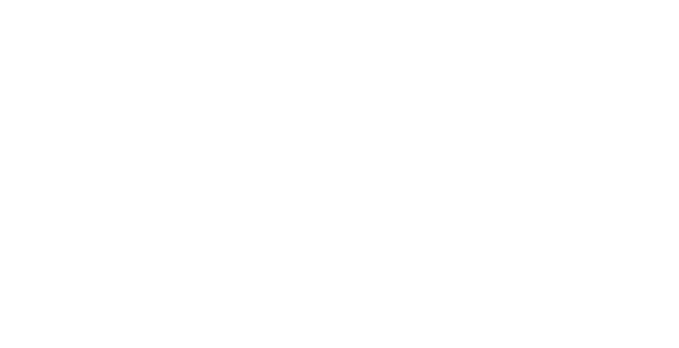
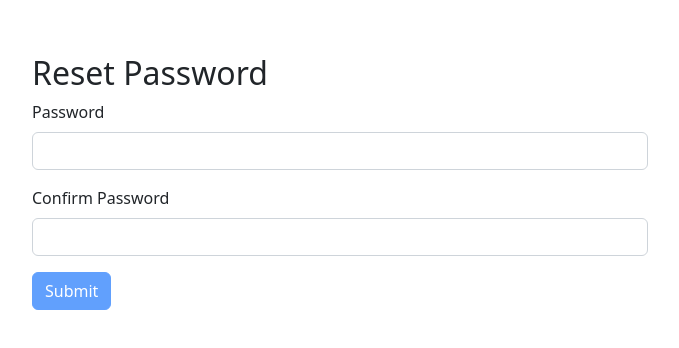
Before and after one commit to karol-wolski/KeepYourNotes, a React (Create React App) app: page /reset-password in a window 1280 px wide. Before the commit this address had no page. Shown: the part 218-566 px from the top of the page, without its empty margins (300-979 px from the left). Built offline with nearby package versions, Linux system fonts and the light colour scheme.

Commit message:
feat: Integration Remind and Reset Password Pages with BE

```diff
--- a/src/App.tsx
+++ b/src/App.tsx
@@ -42,7 +42,7 @@
           <Route path='/signup' element={!isLoggedIn ? <RegisterPage /> : <Navigate to='/' />} />
           <Route path='/activate-account' element={!isLoggedIn ? <ActivationPage /> : <Navigate to='/' />} />
           <Route path='/remindPassword' element={<RemindPasswordPage />} />
-          <Route path='/resetPassword' element={<ResetPasswordPage />} />
+          <Route path='/reset-password' element={<ResetPasswordPage />} />
         </Routes>
       </BrowserRouter>
     </AuthContext.Provider>
--- a/src/components/RemindPasswordForm/RemindPasswordForm.tsx
+++ b/src/components/RemindPasswordForm/RemindPasswordForm.tsx
@@ -1,9 +1,10 @@
 import { useState } from 'react'
+import { STATUS } from '../../constants/constants'
 import formValidation from '../../helpers/formValidation'
 import Alert, { ALERT_TYPE } from '../alert/Alert'
 
 interface IRemindPassword {
-  handleOnSubmit: (email: string) => void
+  handleOnSubmit: (email: string, cb: (status: string, msg: string) => void) => void
 }
 
 const RemindPasswordForm = ({ handleOnSubmit }: IRemindPassword) => {
@@ -16,6 +17,8 @@
     form: '',
   })
 
+  const [success, setSuccess] = useState('')
+
   const setDataOnChange = (event: React.ChangeEvent<HTMLInputElement>) => {
     setData({
       ...data,
@@ -25,11 +28,25 @@
 
   const isEmailValidate = formValidation.isEmailValidate(data.email)
 
+  const setApiMsg = (status: string, msg: string) => {
+    if (status === STATUS.SUCCESS) {
+      setErrors({
+        email: '',
+        form: '',
+      })
+      setSuccess(msg)
+    }
+    if (status === STATUS.ERROR) {
+      setErrors({ ...errors, form: msg })
+      setSuccess('')
+    }
+  }
+
   const sendData = (event: React.FormEvent) => {
     event.preventDefault()
     const { email } = data
     if (isEmailValidate.isValidate) {
-      handleOnSubmit(email)
+      handleOnSubmit(email, setApiMsg)
     } else {
       setErrors({
         ...errors,
@@ -50,6 +67,7 @@
         {errors.email && <Alert type={ALERT_TYPE.DANGER} text={errors.email} />}
       </div>
       {errors.form && <Alert type={ALERT_TYPE.DANGER} text={errors.form} />}
+      {success && <Alert type={ALERT_TYPE.SUCCESS} text={success} />}
 
       <button type='submit' className='btn btn-primary' onClick={e => sendData(e)} disabled={!isVisibleSendButton}>
         Submit
--- a/src/components/resetPasswordForm/ResetPasswordForm.tsx
+++ b/src/components/resetPasswordForm/ResetPasswordForm.tsx
@@ -3,7 +3,7 @@
 import Alert, { ALERT_TYPE } from '../alert/Alert'
 
 interface IResetPassword {
-  handleOnSubmit: (password: string) => void
+  handleOnSubmit: (password: string, cb: (msg: string) => void) => void
 }
 
 const ResetPasswordForm = ({ handleOnSubmit }: IResetPassword) => {
@@ -18,11 +18,22 @@
     form: '',
   })
 
+  const [success, setSuccess] = useState('')
+
   const setDataOnChange = (event: React.ChangeEvent<HTMLInputElement>) => {
     setData({
       ...data,
       [event.target.name]: event.target.value,
     })
+  }
+
+  const setApiMsg = (msg: string) => {
+    setErrors({
+      password: '',
+      confirmPassword: '',
+      form: '',
+    })
+    setSuccess(msg)
   }
 
   const isPasswordValidate = formValidation.isPasswordValidate(data.password)
@@ -32,7 +43,7 @@
     event.preventDefault()
     const { password } = data
     if (isPasswordValidate.isValidate && isConfirmPasswordValidate.isValidate) {
-      handleOnSubmit(password)
+      handleOnSubmit(password, setApiMsg)
     } else {
       setErrors({
         ...errors,
@@ -67,6 +78,7 @@
         {errors.confirmPassword && <Alert type={ALERT_TYPE.DANGER} text={errors.confirmPassword} />}
       </div>
       {errors.form && <Alert type={ALERT_TYPE.DANGER} text={errors.form} />}
+      {success && <Alert type={ALERT_TYPE.SUCCESS} text={success} />}
 
       <button type='submit' className='btn btn-primary' onClick={e => sendData(e)} disabled={!isVisibleSendButton}>
         Submit
--- a/src/constants/constants.ts
+++ b/src/constants/constants.ts
@@ -55,4 +55,9 @@
   },
 ]
 
-export { BG_COLORS }
+const STATUS = {
+  SUCCESS: 'SUCCESS',
+  ERROR: 'ERROR',
+}
+
+export { BG_COLORS, STATUS }
--- a/src/helpers/formValidation.ts
+++ b/src/helpers/formValidation.ts
@@ -20,7 +20,7 @@
   let isValidate = false
   let errorMsg = ''
 
-  if (password.length < 7) {
+  if (password.length < 8) {
     errorMsg = 'Password should have at least 8 characters.'
   } else if (password.length >= 16) {
     errorMsg = 'Password should have less than 16 characters.'
@@ -37,7 +37,7 @@
   let isValidate = false
   let errorMsg = ''
 
-  if (confirmPassword.length < 7) {
+  if (confirmPassword.length < 8) {
     errorMsg = 'Confirm Password should have at least 8 characters.'
   } else if (password !== confirmPassword) {
     errorMsg = 'The passwords are not identical.'
--- a/src/pages/RemindPassword.tsx
+++ b/src/pages/RemindPassword.tsx
@@ -1,9 +1,18 @@
 import RemindPasswordForm from '../components/RemindPasswordForm/RemindPasswordForm'
+import { STATUS } from '../constants/constants'
+import { asyncFetch } from '../helpers/asyncFetch'
 
 const RemindPasswordPage = () => {
-  const handleOnSubmit = (email: string) => {
-    console.log(email)
+  const handleOnSubmit = async (email: string, cb: (status: string, msg: string) => void) => {
+    asyncFetch('user/forgotPassword', 'PATCH', { email: email }).then(response => {
+      if (response.errors) {
+        cb(STATUS.ERROR, response.message)
+      } else {
+        cb(STATUS.SUCCESS, response.message)
+      }
+    })
   }
+
   return (
     <div className='d-flex justify-content-center align-items-center vh-100'>
       <div className='row w-50'>
--- a/src/pages/ResetPassword.tsx
+++ b/src/pages/ResetPassword.tsx
@@ -1,8 +1,14 @@
+import { useLocation } from 'react-router-dom'
 import ResetPasswordForm from '../components/resetPasswordForm/ResetPasswordForm'
+import { asyncFetch } from '../helpers/asyncFetch'
 
 const ResetPasswordPage = () => {
-  const handleOnSubmit = (password: string) => {
-    console.log(password)
+  const location = useLocation().search
+  const token = new URLSearchParams(location).get('resetId')
+  const handleOnSubmit = (password: string, cb: (msg: string) => void) => {
+    asyncFetch('user/resetPassword', 'PATCH', { password: password, resetToken: token }).then(response => {
+      if (response.message) cb(response.message)
+    })
   }
   return (
     <div className='d-flex justify-content-center align-items-center vh-100'>
```
